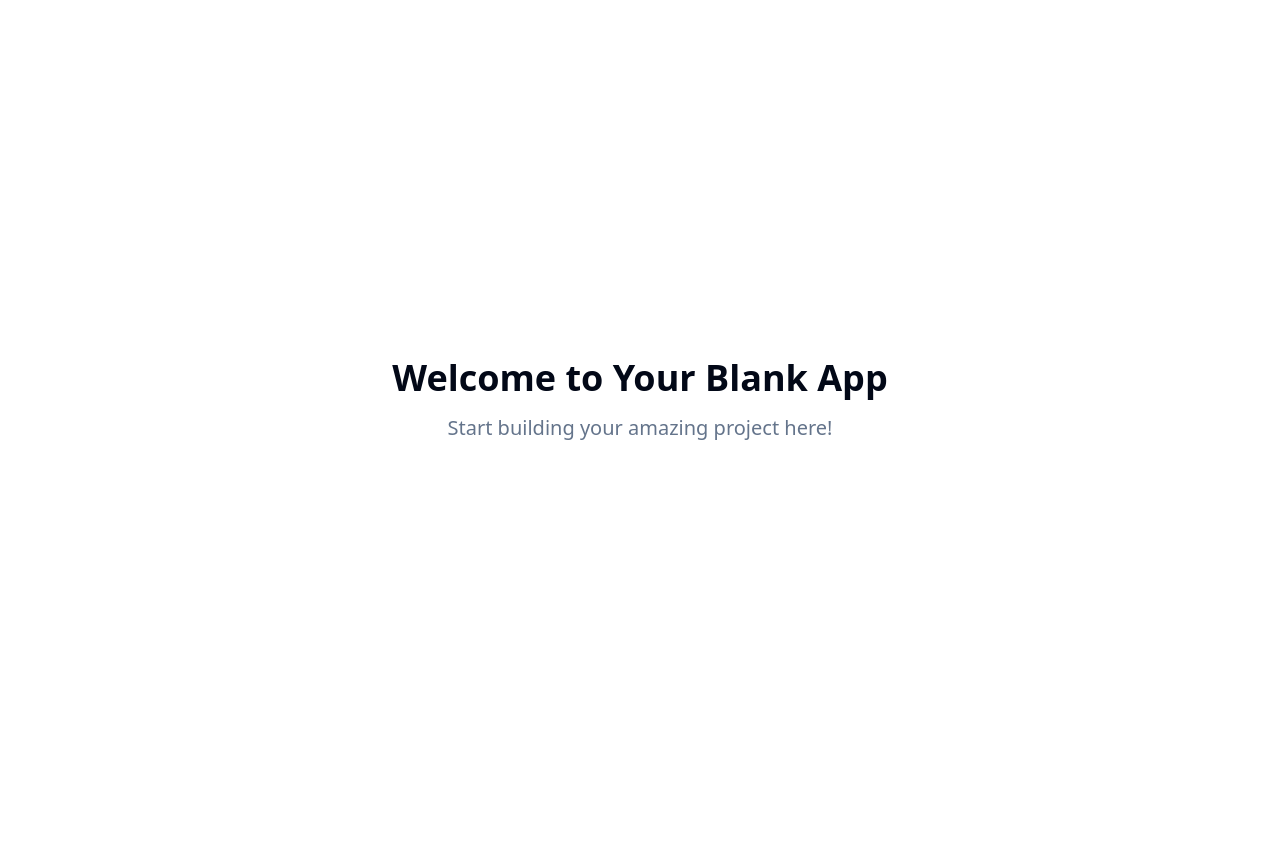
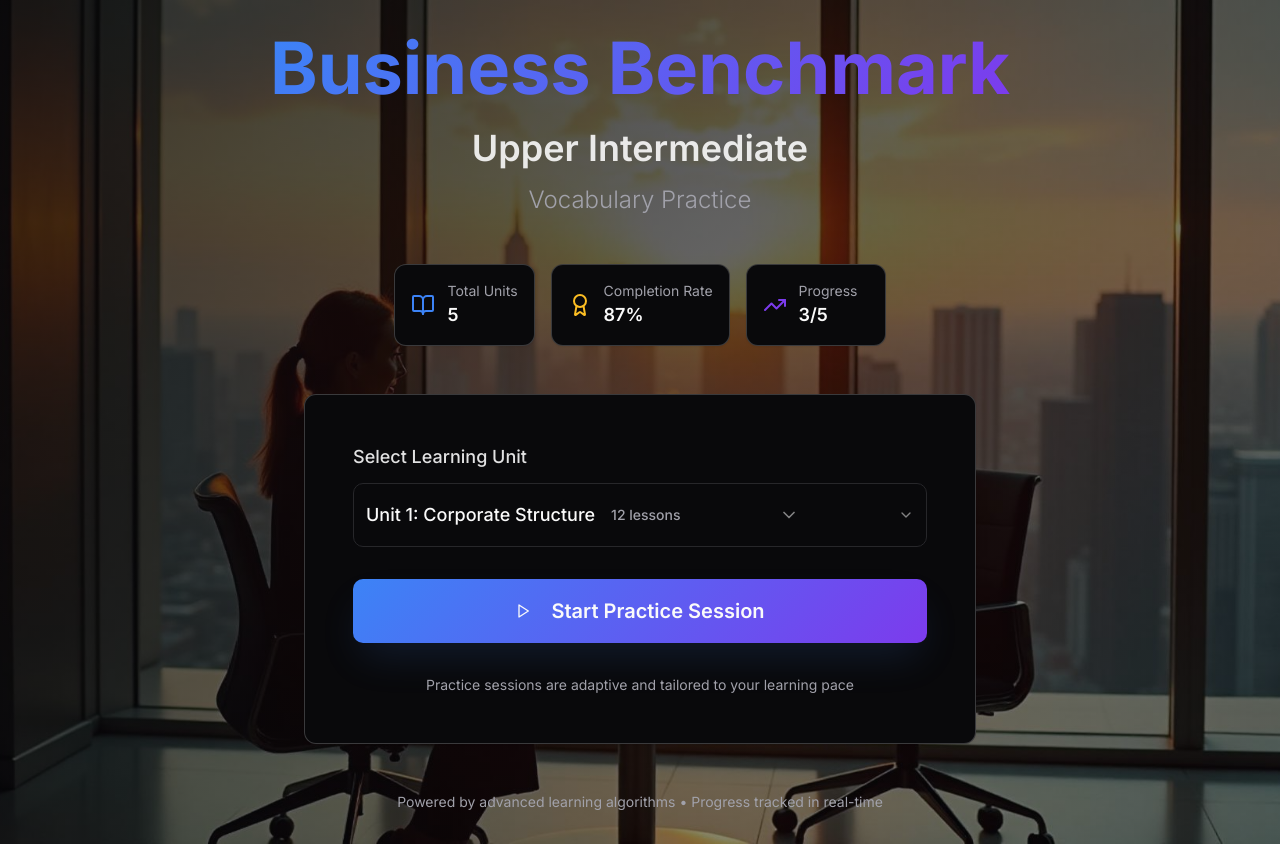
Before and after one commit to Johanka2014/business-benchmark-vocabulary, a React (Vite) app: page / in a window 1280 px wide. Before the commit the page ends 800 px from the top, so only its background shows below. Built offline with nearby package versions, Linux system fonts and the light colour scheme.

Commit message:
Refactor: Improve page appearance
The page has been updated to improve its overall look and feel.

```diff
--- a/index.html
+++ b/index.html
@@ -3,12 +3,13 @@
   <head>
     <meta charset="UTF-8" />
     <meta name="viewport" content="width=device-width, initial-scale=1.0" />
-    <title>design-enhancer-bot</title>
-    <meta name="description" content="Lovable Generated Project" />
-    <meta name="author" content="Lovable" />
+    <title>Business Benchmark - Upper Intermediate Vocabulary Practice</title>
+    <meta name="description" content="Master business vocabulary with our interactive Upper Intermediate practice platform. Enhance your professional English skills through structured learning units." />
+    <meta name="author" content="Business Benchmark Learning Platform" />
+    <meta name="keywords" content="business english, vocabulary practice, upper intermediate, professional development, corporate english" />
 
-    <meta property="og:title" content="design-enhancer-bot" />
-    <meta property="og:description" content="Lovable Generated Project" />
+    <meta property="og:title" content="Business Benchmark - Upper Intermediate Vocabulary Practice" />
+    <meta property="og:description" content="Master business vocabulary with our interactive Upper Intermediate practice platform. Enhance your professional English skills through structured learning units." />
     <meta property="og:type" content="website" />
     <meta property="og:image" content="https://lovable.dev/opengraph-image-p98pqg.png" />
 
--- /dev/null
+++ b/src/components/VocabularyPractice.tsx
@@ -0,0 +1,126 @@
+import React, { useState } from 'react';
+import { Button } from '@/components/ui/button';
+import { Select, SelectContent, SelectItem, SelectTrigger, SelectValue } from '@/components/ui/select';
+import { Card } from '@/components/ui/card';
+import { ChevronDown, Play, BookOpen, Award, TrendingUp } from 'lucide-react';
+import businessHero from '@/assets/business-hero-bg.jpg';
+
+const VocabularyPractice = () => {
+  const [selectedUnit, setSelectedUnit] = useState('unit-1');
+
+  const units = [
+    { id: 'unit-1', name: 'Unit 1: Corporate Structure', lessons: 12 },
+    { id: 'unit-2', name: 'Unit 2: Marketing Fundamentals', lessons: 15 },
+    { id: 'unit-3', name: 'Unit 3: Financial Reporting', lessons: 10 },
+    { id: 'unit-4', name: 'Unit 4: International Trade', lessons: 18 },
+    { id: 'unit-5', name: 'Unit 5: Business Ethics', lessons: 8 }
+  ];
+
+  const stats = [
+    { icon: BookOpen, label: 'Total Units', value: '5', color: 'text-primary' },
+    { icon: Award, label: 'Completion Rate', value: '87%', color: 'text-accent' },
+    { icon: TrendingUp, label: 'Progress', value: '3/5', color: 'text-secondary' }
+  ];
+
+  return (
+    <div className="min-h-screen relative overflow-hidden">
+      {/* Hero Background */}
+      <div
+        className="absolute inset-0 bg-cover bg-center bg-no-repeat"
+        style={{ backgroundImage: `url(${businessHero})` }}
+      >
+        <div className="absolute inset-0 bg-gradient-to-br from-background/80 via-background/60 to-background/40" />
+      </div>
+
+      {/* Content */}
+      <div className="relative z-10 flex flex-col items-center justify-center min-h-screen px-4 py-8">
+        {/* Header */}
+        <div className="text-center mb-12 animate-fade-in">
+          <h1 className="text-5xl md:text-7xl font-bold mb-6 title-gradient leading-tight">
+            Business Benchmark
+          </h1>
+          <h2 className="text-2xl md:text-4xl font-semibold mb-4 text-foreground/90">
+            Upper Intermediate
+          </h2>
+          <p className="text-xl md:text-2xl text-muted-foreground font-light">
+            Vocabulary Practice
+          </p>
+        </div>
+
+        {/* Stats Cards */}
+        <div className="flex flex-wrap justify-center gap-4 mb-12 animate-fade-in">
+          {stats.map((stat, index) => (
+            <Card key={stat.label} className="glass-card p-4 min-w-[140px] hover:scale-105 transition-all duration-300">
+              <div className="flex items-center space-x-3">
+                <stat.icon className={`w-6 h-6 ${stat.color}`} />
+                <div>
+                  <p className="text-sm text-muted-foreground">{stat.label}</p>
+                  <p className="text-lg font-semibold text-foreground">{stat.value}</p>
+                </div>
+              </div>
+            </Card>
+          ))}
+        </div>
+
+        {/* Main Practice Card */}
+        <Card className="glass-card w-full max-w-2xl p-8 md:p-12 animate-scale-in">
+          <div className="space-y-8">
+            {/* Unit Selection */}
+            <div className="space-y-3">
+              <label className="text-lg font-medium text-foreground/90 block">
+                Select Learning Unit
+              </label>
+              <Select value={selectedUnit} onValueChange={setSelectedUnit}>
+                <SelectTrigger className="select-premium h-16 text-lg font-medium">
+                  <SelectValue />
+                  <ChevronDown className="w-5 h-5 opacity-50" />
+                </SelectTrigger>
+                <SelectContent className="glass-card border-white/20">
+                  {units.map((unit) => (
+                    <SelectItem
+                      key={unit.id}
+                      value={unit.id}
+                      className="text-lg py-4 hover:bg-white/10 cursor-pointer transition-colors"
+                    >
+                      <div className="flex justify-between items-center w-full">
+                        <span>{unit.name}</span>
+                        <span className="text-sm text-muted-foreground ml-4">
+                          {unit.lessons} lessons
+                        </span>
+                      </div>
+                    </SelectItem>
+                  ))}
+                </SelectContent>
+              </Select>
+            </div>
+
+            {/* Start Button */}
+            <Button
+              className="premium-button w-full h-16 text-xl font-semibold group"
+              onClick={() => console.log('Starting practice for:', selectedUnit)}
+            >
+              <Play className="w-6 h-6 mr-3 group-hover:scale-110 transition-transform" />
+              Start Practice Session
+            </Button>
+
+            {/* Additional Info */}
+            <div className="text-center text-muted-foreground">
+              <p className="text-sm">
+                Practice sessions are adaptive and tailored to your learning pace
+              </p>
+            </div>
+          </div>
+        </Card>
+
+        {/* Footer */}
+        <div className="mt-12 text-center animate-fade-in">
+          <p className="text-muted-foreground text-sm">
+            Powered by advanced learning algorithms • Progress tracked in real-time
+          </p>
+        </div>
+      </div>
+    </div>
+  );
+};
+
+export default VocabularyPractice;
--- a/src/index.css
+++ b/src/index.css
@@ -1,42 +1,63 @@
+@import url('https://fonts.googleapis.com/css2?family=Inter:wght@300;400;500;600;700&display=swap');
+
 @tailwind base;
 @tailwind components;
 @tailwind utilities;
 
-/* Definition of the design system. All colors, gradients, fonts, etc should be defined here.
-All colors MUST be HSL.
-*/
+/* Premium Business Learning Platform Design System */
 
 @layer base {
   :root {
-    --background: 0 0% 100%;
-    --foreground: 222.2 84% 4.9%;
+    /* Core Brand Colors */
+    --background: 240 10% 3.9%;
+    --foreground: 0 0% 98%;
 
-    --card: 0 0% 100%;
-    --card-foreground: 222.2 84% 4.9%;
+    --card: 240 10% 3.9%;
+    --card-foreground: 0 0% 98%;
 
-    --popover: 0 0% 100%;
-    --popover-foreground: 222.2 84% 4.9%;
+    --popover: 240 10% 3.9%;
+    --popover-foreground: 0 0% 98%;
 
-    --primary: 222.2 47.4% 11.2%;
-    --primary-foreground: 210 40% 98%;
+    /* Primary Brand - Professional Blue */
+    --primary: 217 91% 60%;
+    --primary-foreground: 0 0% 98%;
+    --primary-muted: 217 91% 85%;
 
-    --secondary: 210 40% 96.1%;
-    --secondary-foreground: 222.2 47.4% 11.2%;
+    /* Secondary - Elegant Purple */
+    --secondary: 262 83% 58%;
+    --secondary-foreground: 0 0% 98%;
 
-    --muted: 210 40% 96.1%;
-    --muted-foreground: 215.4 16.3% 46.9%;
+    /* Accent - Warm Gold */
+    --accent: 43 96% 56%;
+    --accent-foreground: 240 10% 3.9%;
 
-    --accent: 210 40% 96.1%;
-    --accent-foreground: 222.2 47.4% 11.2%;
+    --muted: 240 3.7% 15.9%;
+    --muted-foreground: 240 5% 64.9%;
 
     --destructive: 0 84.2% 60.2%;
-    --destructive-foreground: 210 40% 98%;
+    --destructive-foreground: 0 0% 98%;
 
-    --border: 214.3 31.8% 91.4%;
-    --input: 214.3 31.8% 91.4%;
-    --ring: 222.2 84% 4.9%;
+    --border: 240 3.7% 15.9%;
+    --input: 240 3.7% 15.9%;
+    --ring: 217 91% 60%;
 
-    --radius: 0.5rem;
+    --radius: 0.75rem;
+
+    /* Premium Gradients */
+    --gradient-primary: linear-gradient(135deg, hsl(217 91% 60%) 0%, hsl(262 83% 58%) 100%);
+    --gradient-secondary: linear-gradient(135deg, hsl(262 83% 58%) 0%, hsl(217 91% 60%) 100%);
+    --gradient-accent: linear-gradient(135deg, hsl(43 96% 56%) 0%, hsl(217 91% 60%) 100%);
+    --gradient-background: linear-gradient(135deg, hsl(240 10% 3.9%) 0%, hsl(240 8% 8%) 50%, hsl(240 10% 3.9%) 100%);
+    --gradient-card: linear-gradient(135deg, rgba(255, 255, 255, 0.1) 0%, rgba(255, 255, 255, 0.05) 100%);
+
+    /* Professional Shadows */
+    --shadow-elegant: 0 25px 50px -12px rgba(0, 0, 0, 0.25);
+    --shadow-premium: 0 20px 40px -8px rgba(66, 133, 244, 0.15);
+    --shadow-glow: 0 0 40px rgba(66, 133, 244, 0.2);
+
+    /* Transitions */
+    --transition-smooth: all 0.4s cubic-bezier(0.4, 0, 0.2, 1);
+    --transition-bounce: all 0.5s cubic-bezier(0.34, 1.56, 0.64, 1);
 
     --sidebar-background: 0 0% 98%;
 
@@ -100,6 +121,43 @@ All colors MUST be HSL.
   }
 
   body {
-    @apply bg-background text-foreground;
+    @apply bg-background text-foreground font-inter;
+    background: var(--gradient-background);
   }
 }
+
+@layer components {
+  /* Premium Glass Cards */
+  .glass-card {
+    @apply backdrop-blur-xl bg-white/10 border border-white/20 rounded-2xl;
+    box-shadow: var(--shadow-elegant);
+  }
+
+  .premium-button {
+    @apply bg-primary hover:bg-primary/90 text-primary-foreground font-semibold px-8 py-4 rounded-xl;
+    background: var(--gradient-primary);
+    transition: var(--transition-smooth);
+    box-shadow: var(--shadow-premium);
+  }
+
+  .premium-button:hover {
+    transform: translateY(-2px);
+    box-shadow: var(--shadow-glow);
+  }
+
+  .select-premium {
+    @apply bg-white/10 backdrop-blur-sm border border-white/20 rounded-xl text-foreground;
+    transition: var(--transition-smooth);
+  }
+
+  .select-premium:hover {
+    @apply bg-white/20 border-white/30;
+  }
+
+  .title-gradient {
+    background: var(--gradient-primary);
+    -webkit-background-clip: text;
+    -webkit-text-fill-color: transparent;
+    background-clip: text;
+  }
+}
--- a/src/pages/Index.tsx
+++ b/src/pages/Index.tsx
@@ -1,14 +1,7 @@
-// Update this page (the content is just a fallback if you fail to update the page)
+import VocabularyPractice from '@/components/VocabularyPractice';
 
 const Index = () => {
-  return (
-    <div className="min-h-screen flex items-center justify-center bg-background">
-      <div className="text-center">
-        <h1 className="text-4xl font-bold mb-4">Welcome to Your Blank App</h1>
-        <p className="text-xl text-muted-foreground">Start building your amazing project here!</p>
-      </div>
-    </div>
-  );
+  return <VocabularyPractice />;
 };
 
 export default Index;
--- a/tailwind.config.ts
+++ b/tailwind.config.ts
@@ -18,6 +18,9 @@ export default {
 			}
 		},
 		extend: {
+			fontFamily: {
+				'inter': ['Inter', 'sans-serif'],
+			},
 			colors: {
 				border: 'hsl(var(--border))',
 				input: 'hsl(var(--input))',
@@ -26,7 +29,8 @@ export default {
 				foreground: 'hsl(var(--foreground))',
 				primary: {
 					DEFAULT: 'hsl(var(--primary))',
-					foreground: 'hsl(var(--primary-foreground))'
+					foreground: 'hsl(var(--primary-foreground))',
+					muted: 'hsl(var(--primary-muted))'
 				},
 				secondary: {
 					DEFAULT: 'hsl(var(--secondary))',
@@ -63,6 +67,16 @@ export default {
 					ring: 'hsl(var(--sidebar-ring))'
 				}
 			},
+			backgroundImage: {
+				'gradient-primary': 'var(--gradient-primary)',
+				'gradient-secondary': 'var(--gradient-secondary)',
+				'gradient-accent': 'var(--gradient-accent)',
+			},
+			boxShadow: {
+				'elegant': 'var(--shadow-elegant)',
+				'premium': 'var(--shadow-premium)',
+				'glow': 'var(--shadow-glow)',
+			},
 			borderRadius: {
 				lg: 'var(--radius)',
 				md: 'calc(var(--radius) - 2px)',
```
Also changed, not shown: src/assets/business-hero-bg.jpg (added).
